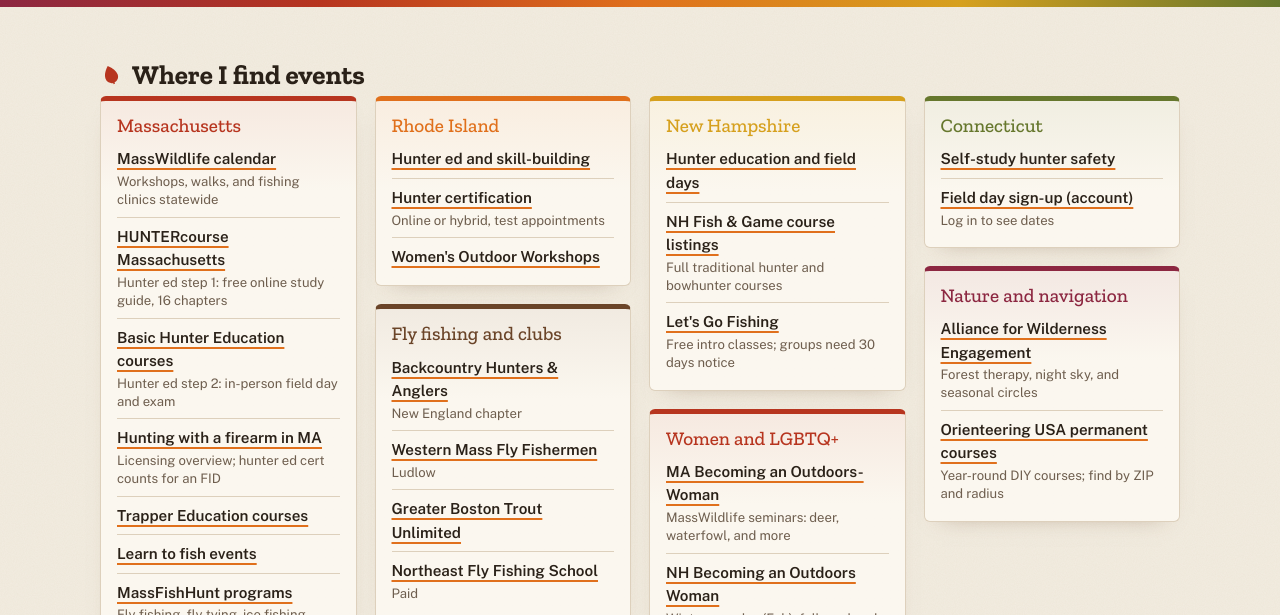
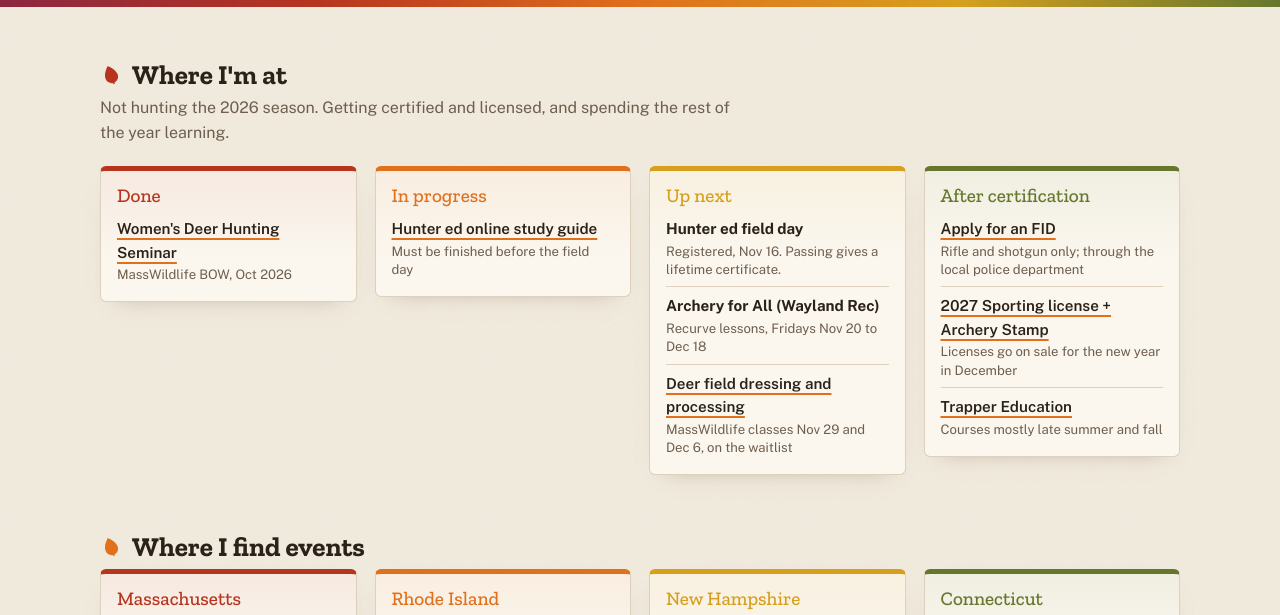
Before and after one commit to robin-hershkowitz/outdoors, a plain HTML site: page index.html in a window 1280 px wide. Shown: the part 180-795 px from the top of the page. Drawn offline with nearby package versions, Linux system fonts and the light colour scheme.

Commit message:
Content refresh: add progress section, fix hunting-spot links, sync resources

```diff
--- a/index.html
+++ b/index.html
@@ -189,9 +189,14 @@ footer{border-top:8px solid transparent;border-image:var(--fall) 1;padding-top:1
 
 <main class="wrap">
 
+  <section aria-labelledby="t-prog">
+    <h2 id="t-prog">Where I'm at</h2>
+    <p class="lede">Not hunting the 2026 season. Getting certified and licensed, and spending the rest of the year learning.</p>
+    <div class="res" id="prog"></div>
+  </section>
+
   <section aria-labelledby="t-res">
     <h2 id="t-res">Where I find events</h2>
-
     <div class="res" id="res"></div>
   </section>
 
@@ -214,7 +219,7 @@ footer{border-top:8px solid transparent;border-image:var(--fall) 1;padding-top:1
         <h3>Hunting</h3>
         <p class="intro">Covers bow and firearm hunting. Everyone new to hunting starts here.</p>
         <ol class="steps">
-          <li><strong>Take the online hunter ed course</strong><span class="d">Work through MassWildlife's online Basic Hunter Education study material. It's free and self-paced, and you need it done before you can sign up for a field day.</span></li>
+          <li><strong>Take the online hunter ed course</strong><span class="d">Work through MassWildlife's online Basic Hunter Education <a href="https://www.huntercourse.com/usa/massachusetts/">study material</a>. It's free and self-paced, and you need it done before you can sign up for a field day.</span></li>
           <li><strong>Register for and attend a field day</strong><span class="d">A free, in-person day with instructors covering safe firearm handling, ethics, and laws, ending in a written test. Seats fill fast, so watch the <a href="https://www.mass.gov/info-details/basic-hunter-education-courses">course list</a> and use waitlists.</span></li>
           <li><strong>Get your certificate</strong><span class="d">Pass the test and you're certified for life. Keep a copy; you'll need it to buy your first license and for an FID.</span></li>
           <li><strong>Buy a Hunting or Sporting license</strong><span class="d">Sporting covers hunting and freshwater fishing together. Resident licenses include 2 antlered deer tags good statewide.</span></li>
@@ -306,7 +311,7 @@ footer{border-top:8px solid transparent;border-image:var(--fall) 1;padding-top:1
 
 </main>
 
-<footer class="wrap">Season dates and fishing rules from MassWildlife (mass.gov). Always confirm current regulations before heading out.</footer>
+<footer class="wrap">Season dates and fishing rules from MassWildlife (mass.gov). Always confirm current regulations before heading out. Last updated Oct 28, 2026.</footer>
 
 <script>
 /* ===== Edit here each year ===== */
@@ -358,9 +363,9 @@ const HUNTS = [
   ["Sudbury Reservoir watershed lands", "Southborough, Marlborough", 5, "DCR water supply land around the reservoir plus the Crane Swamp / Walnut Hill area. Deer hunting on designated parcels only; check the DCR map and watershed rules first.", ["Deer","DCR rules"], "https://www.mass.gov/how-to/hunting-in-massachusetts-state-parks-and-forests"],
   ["Assabet River National Wildlife Refuge", "Sudbury, Maynard, Stow, Hudson", 10, "Deer, turkey, small game, and waterfowl in designated areas. Refuge hunting permit required on top of your state license; the permit comes with a parking pass. Some areas are archery only.", ["Deer","Turkey","Small game","Refuge permit"], "https://www.fws.gov/refuge/assabet-river/visit-us/activities/hunting"],
   ["Great Meadows National Wildlife Refuge", "Concord, Sudbury, Wayland", 15, "Designated units, including waterfowl hunting on the Sudbury and Concord rivers. Refuge permit required.", ["Deer","Waterfowl","Refuge permit"], "https://www.fws.gov/refuge/great-meadows/visit-us/activities/hunting"],
-  ["Delaney Wildlife Management Area", "Stow, Bolton, Harvard", 18, "Wetland WMA popular for waterfowl. The first days of waterfowl season are by permit and assigned blind; open first come after that.", ["Waterfowl","WMA"], ""],
-  ["Bolton Flats Wildlife Management Area", "Bolton, Lancaster", 22, "Nashua River floodplain. Stocked with pheasant and quail, so blaze orange rules apply during bird season.", ["Pheasant","Upland birds","WMA"], "https://boltontrails.org/map1"],
-  ["Blue Hills Reservation", "Milton, Quincy, Canton", 22, "DCR controlled archery deer hunt in designated zones. Apply for the permit lottery ahead of the season.", ["Deer","Archery","Lottery permit"], "https://www.mass.gov/guides/guide-to-recreation-in-state-parks"],
+  ["Delaney Wildlife Management Area", "Stow, Bolton, Harvard", 18, "Wetland WMA popular for waterfowl. The first days of waterfowl season are by permit and assigned blind; open first come after that.", ["Waterfowl","WMA"], "https://www.mass.gov/info-details/delaney-wma"],
+  ["Bolton Flats Wildlife Management Area", "Bolton, Lancaster", 22, "Nashua River floodplain. Stocked with pheasant and quail, so blaze orange rules apply during bird season.", ["Pheasant","Upland birds","WMA"], "https://www.mass.gov/info-details/bolton-flats-wma"],
+  ["Blue Hills Reservation", "Milton, Quincy, Canton", 22, "DCR controlled archery deer hunt, Mon to Thu in November (2026: Nov 2 to 25). Licensed hunters apply in August; up to 250 permits, and a mandatory orientation if selected.", ["Deer","Archery","Lottery permit"], "https://www.mass.gov/news/dcr-opens-applications-for-2026-controlled-deer-hunting-at-blue-hills-reservation"],
   ["Oxbow National Wildlife Refuge", "Harvard, Ayer, Shirley", 25, "Designated hunt units along the Nashua River. Refuge permit required.", ["Deer","Turkey","Refuge permit"], "https://www.fws.gov/refuge/oxbow/visit-us/activities/hunting"]
 ];
 
@@ -368,7 +373,7 @@ const ARCHERY = [
   { h: "Lessons and shops", items: [
     ["Quest Archery", "https://www.questarchery.club", "Worcester. Beginner classes Fri and Sun, about $30, loaner gear, open evenings. Ask about range passes. 774-493-6090"],
     ["L.L.Bean Outdoor Discovery archery", "https://www.llbeanoutdoors.com/archery", "Dedham MA (about 30 min), also East Greenwich RI and Glastonbury CT. Gear and instruction included."],
-    ["On the Mark Archery (Newton Parks & Rec)", "https://www.newtonma.gov/government/parks-recreation-culture/recreation-programs/archery", "Beginner classes on safety, form, and range procedures; all equipment provided. Register at newtonmarec.com."]
+    ["On the Mark Archery (Newton Parks & Rec)", "https://www.newtonma.gov/government/parks-recreation-culture/recreation-programs/archery", "Beginner classes on safety, form, and range procedures; all equipment provided. Register at newtonmarec.com. Also teaches Wayland Rec's recurve Archery for All sessions."]
   ]},
   { h: "Clubs for range and 3D practice", items: [
     ["Hopkinton Sportsmen's Association", "https://www.hsasports.com/archery-range-2/", "Hopkinton. Outdoor archery range; archery committee runs training and range tests."],
@@ -376,9 +381,30 @@ const ARCHERY = [
   ]}
 ];
 
+// Progress: [name, link or "", note]. Keep dates, drop times and addresses (this page is public).
+const PROGRESS = [
+  { h: "Done", items: [
+    ["Women's Deer Hunting Seminar", "https://www.mass.gov/info-details/becoming-an-outdoors-woman-bow", "MassWildlife BOW, Oct 2026"]
+  ]},
+  { h: "In progress", items: [
+    ["Hunter ed online study guide", "https://www.huntercourse.com/usa/massachusetts/", "Must be finished before the field day"]
+  ]},
+  { h: "Up next", items: [
+    ["Hunter ed field day", "", "Registered, Nov 16. Passing gives a lifetime certificate."],
+    ["Archery for All (Wayland Rec)", "", "Recurve lessons, Fridays Nov 20 to Dec 18"],
+    ["Deer field dressing and processing", "https://www.mass.gov/info-details/masswildlife-calendar", "MassWildlife classes Nov 29 and Dec 6, on the waitlist"]
+  ]},
+  { h: "After certification", items: [
+    ["Apply for an FID", "https://www.mass.gov/info-details/hunting-with-a-firearm-in-massachusetts", "Rifle and shotgun only; through the local police department"],
+    ["2027 Sporting license + Archery Stamp", "https://massfishhunt.mass.gov/", "Licenses go on sale for the new year in December"],
+    ["Trapper Education", "https://www.mass.gov/info-details/trapper-education-courses", "Courses mostly late summer and fall"]
+  ]}
+];
+
 const RESOURCES = [
   { h: "Massachusetts", items: [
     ["MassWildlife calendar", "https://www.mass.gov/info-details/masswildlife-calendar", "Workshops, walks, and fishing clinics statewide"],
+    ["Hunting regulations", "https://www.mass.gov/hunting-regulations", "Seasons, bag limits, and rules by species"],
     ["HUNTERcourse Massachusetts", "https://www.huntercourse.com/usa/massachusetts/", "Hunter ed step 1: free online study guide, 16 chapters"],
     ["Basic Hunter Education courses", "https://www.mass.gov/info-details/basic-hunter-education-courses", "Hunter ed step 2: in-person field day and exam"],
     ["Hunting with a firearm in MA", "https://www.mass.gov/info-details/hunting-with-a-firearm-in-massachusetts", "Licensing overview; hunter ed cert counts for an FID"],
@@ -403,10 +429,11 @@ const RESOURCES = [
   ]},
   { h: "Nature and navigation", items: [
     ["Alliance for Wilderness Engagement", "https://www.eventbrite.com/o/35223489473", "Forest therapy, night sky, and seasonal circles"],
-    ["Orienteering USA permanent courses", "https://orienteeringusa.org/events/permanent-courses/", "Year-round DIY courses; find by ZIP and radius"]
+    ["Orienteering USA permanent courses", "https://orienteeringusa.org/events/permanent-courses/", "Year-round DIY courses; find by ZIP and radius"],
+    ["Ample Access Outdoors", "https://linktr.ee/ampleaccessoutdoors", "Saturday group hikes, Level 1 and 2, MA and NH; Eventbrite sign-up"]
   ]},
   { h: "Fly fishing and clubs", items: [
-    ["Backcountry Hunters & Anglers", "https://www.backcountryhunters.org", "New England chapter"],
+    ["New England Backcountry Hunters & Anglers", "https://www.backcountryhunters.org/media/tag/new-england-events", "Chapter events, meetups, and work days"],
     ["Western Mass Fly Fishermen", "https://wmffclub.org/fly-tying-classes/", "Ludlow"],
     ["Greater Boston Trout Unlimited", "https://greaterboston.tu.org"],
     ["Northeast Fly Fishing School", "https://nhriversguide.com/learn-to-fly-fish/", "Paid"]
@@ -477,7 +504,7 @@ function fillTable(id, rows, infoLabel){
     tb.appendChild(tr);
   });
 }
-fillTable("spots", SPOTS, "MassWildlife");
+fillTable("spots", SPOTS, "Info");
 fillTable("hunts", HUNTS, "Rules");
 
 // Card groups
@@ -496,6 +523,7 @@ function fillCards(id, groups){
     sec.appendChild(ul); box.appendChild(sec);
   });
 }
+fillCards("prog", PROGRESS);
 fillCards("res", RESOURCES);
 fillCards("arch", ARCHERY);
 
@@ -511,7 +539,7 @@ function masonry(box){
     c.appendChild(card);
   });
 }
-const boxes = [$("res"), $("arch")];
+const boxes = [$("prog"), $("res"), $("arch")];
 const layout = () => boxes.forEach(masonry);
 layout();
 addEventListener("resize", layout);
```
